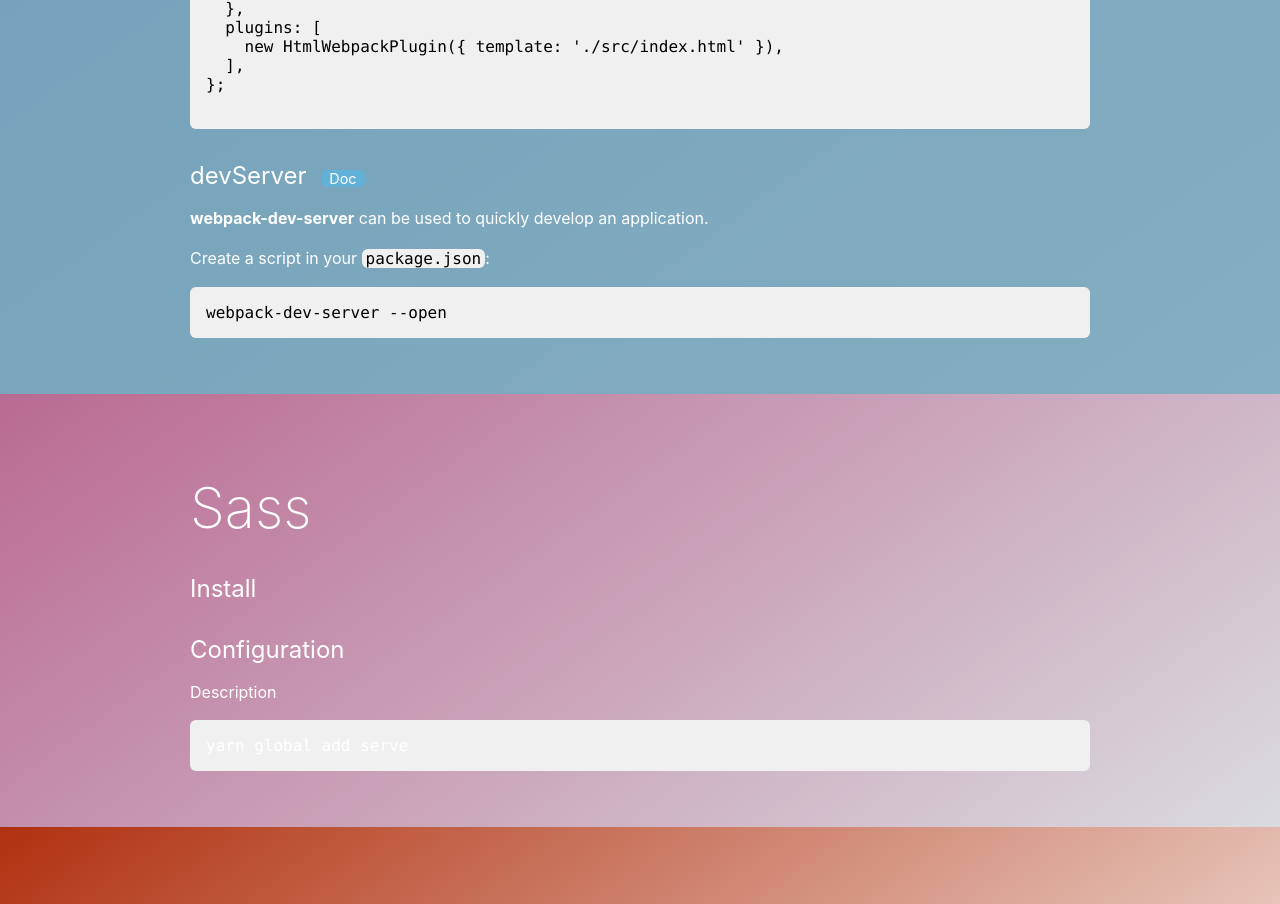
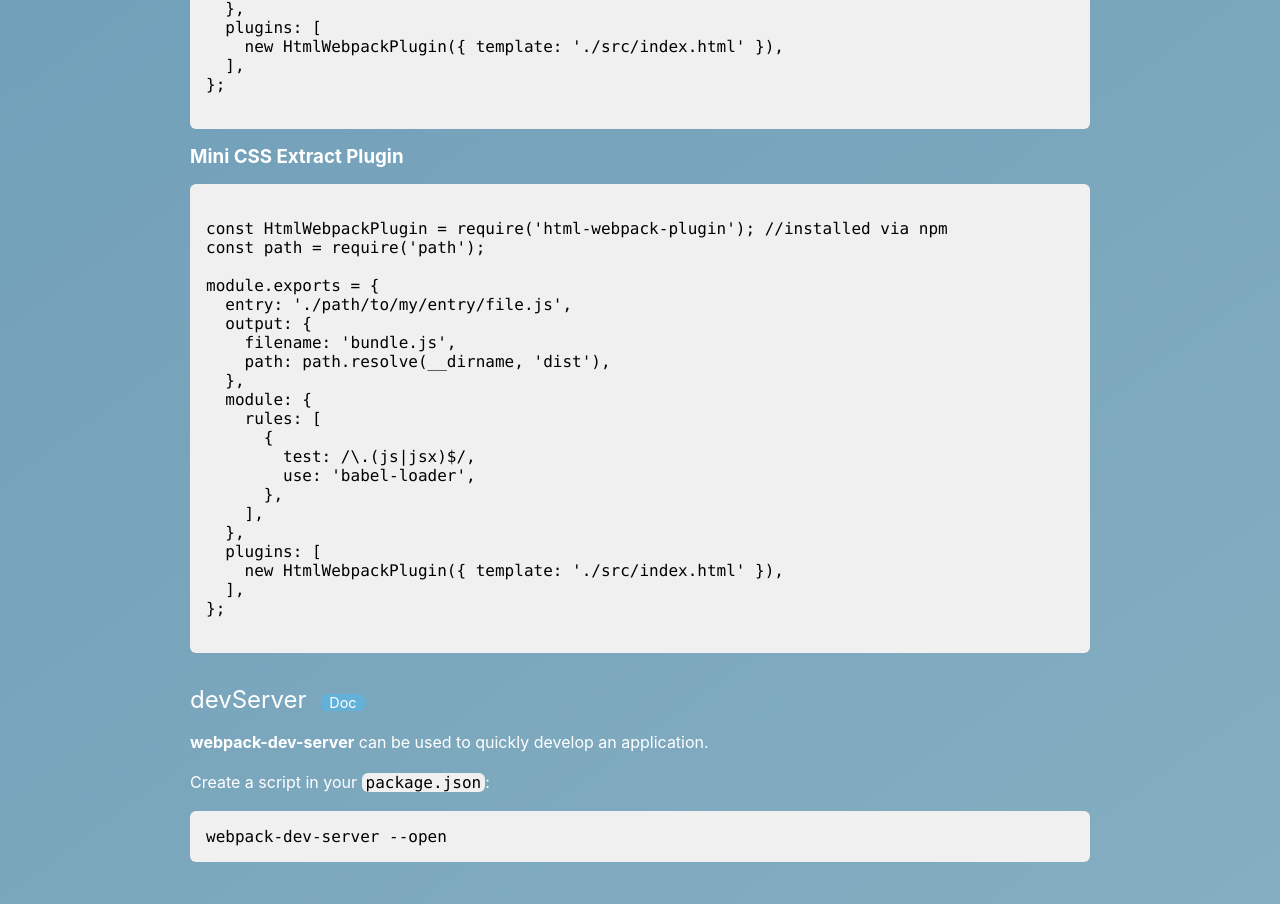
Before and after one commit to giuseppebianchi/frameworkless-starter, a website built with webpack: page src/templates/home.html in a window 1280 px wide. Shown: the part 6773-7677 px from the top of the page. Built offline with nearby package versions, Linux system fonts and the light colour scheme.

Commit message:
Extract CSS into files

```diff
--- a/package.json
+++ b/package.json
@@ -13,6 +13,7 @@
     "file-loader": "^6.2.0",
     "html-loader": "^3.1.0",
     "html-webpack-plugin": "^5.5.0",
+    "mini-css-extract-plugin": "^2.4.6",
     "node-sass": "^7.0.1",
     "sass-loader": "^12.4.0",
     "style-loader": "^3.3.1",
--- a/src/templates/home.html
+++ b/src/templates/home.html
@@ -233,6 +233,33 @@
 };
                 </code></pre>
             </div>
+            <!-- MINI CSS EXTRACT PLUGIN -->
+            <h3>Mini CSS Extract Plugin</h3>
+            <div class="code-block">
+                <pre><code>
+const HtmlWebpackPlugin = require('html-webpack-plugin'); //installed via npm
+const path = require('path');
+
+module.exports = {
+  entry: './path/to/my/entry/file.js',
+  output: {
+    filename: 'bundle.js',
+    path: path.resolve(__dirname, 'dist'),
+  },
+  module: {
+    rules: [
+      {
+        test: /\.(js|jsx)$/,
+        use: 'babel-loader',
+      },
+    ],
+  },
+  plugins: [
+    new HtmlWebpackPlugin({ template: './src/index.html' }),
+  ],
+};
+                </code></pre>
+            </div>
             <!-- DEVSERVER -->
             <h2>devServer <a href="https://webpack.js.org/configuration/dev-server/" target="_blank" class="label">Doc</a></h2>
             <p><strong>webpack-dev-server</strong> can be used to quickly develop an application.</p>
--- a/webpack.common.js
+++ b/webpack.common.js
@@ -14,21 +14,6 @@
     module: {
         rules: [
             {
-                test: /\.css$/,
-                use: [
-                    "style-loader", // 2. Inject styles into DOM
-                    "css-loader", // 1. turn CSS into CommonJS
-                ]
-            },
-            {
-                test: /\.scss$/,
-                use: [
-                    "style-loader", // 3. Inject styles into DOM
-                    "css-loader", // 2. turn CSS into CommonJS
-                    "sass-loader" // 1. turn SASS into CSS
-                ]
-            },
-            {
                 test: /\.html$/i,
                 loader: "html-loader",
             },
--- a/webpack.dev.js
+++ b/webpack.dev.js
@@ -10,5 +10,24 @@
     },
     devServer: {
         port: 3000,
+    },
+    module: {
+        rules: [
+            {
+                test: /\.css$/,
+                use: [
+                    "style-loader", // 2. Inject styles into DOM
+                    "css-loader", // 1. turn CSS into CommonJS
+                ]
+            },
+            {
+                test: /\.(sa|sc)ss$/,
+                use: [
+                    "style-loader", // 3. Inject styles into DOM
+                    "css-loader", // 2. turn CSS into CommonJS
+                    "sass-loader" // 1. turn SASS into CSS
+                ]
+            },
+        ]
     }
 });
```
Also changed, not shown: webpack.prod.js (+24 -1 lines).
